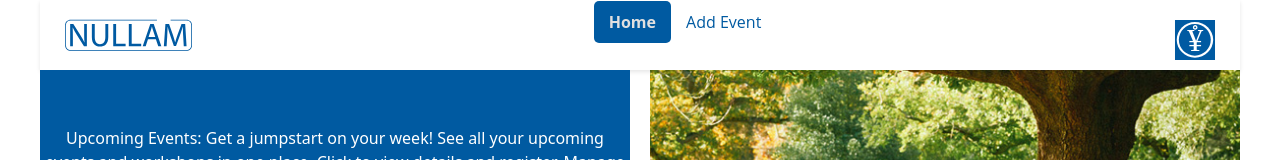
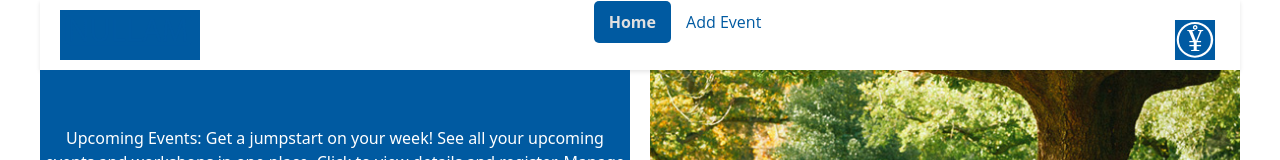
Before and after one commit to 5OO/events_front, a Vue app: page / in a window 1280 px wide. Shown: the top 160 px of the page. Built offline with nearby package versions, Linux system fonts and the light colour scheme; no server answers.

Commit message:
Wrap logo in RouterLink to enable homepage redirection
The commit wraps the logo in the navigation bar with a RouterLink in the App.vue file. Now, clicking on the logo will redirect users to the homepage, improving navigation and enhancing user experience.

```diff
--- a/src/App.vue
+++ b/src/App.vue
@@ -5,7 +5,9 @@ import { RouterLink, RouterView } from 'vue-router'
 <template>
   <div class="app-container">
     <header>
+      <RouterLink to="/">
       <img alt="Nullam logo" class="logo" src="@/assets/logo-left.svg"  />
+        </RouterLink>
       <nav>
         <RouterLink to="/">Home</RouterLink>
         <RouterLink to="/add-event">Add Event</RouterLink>
```
